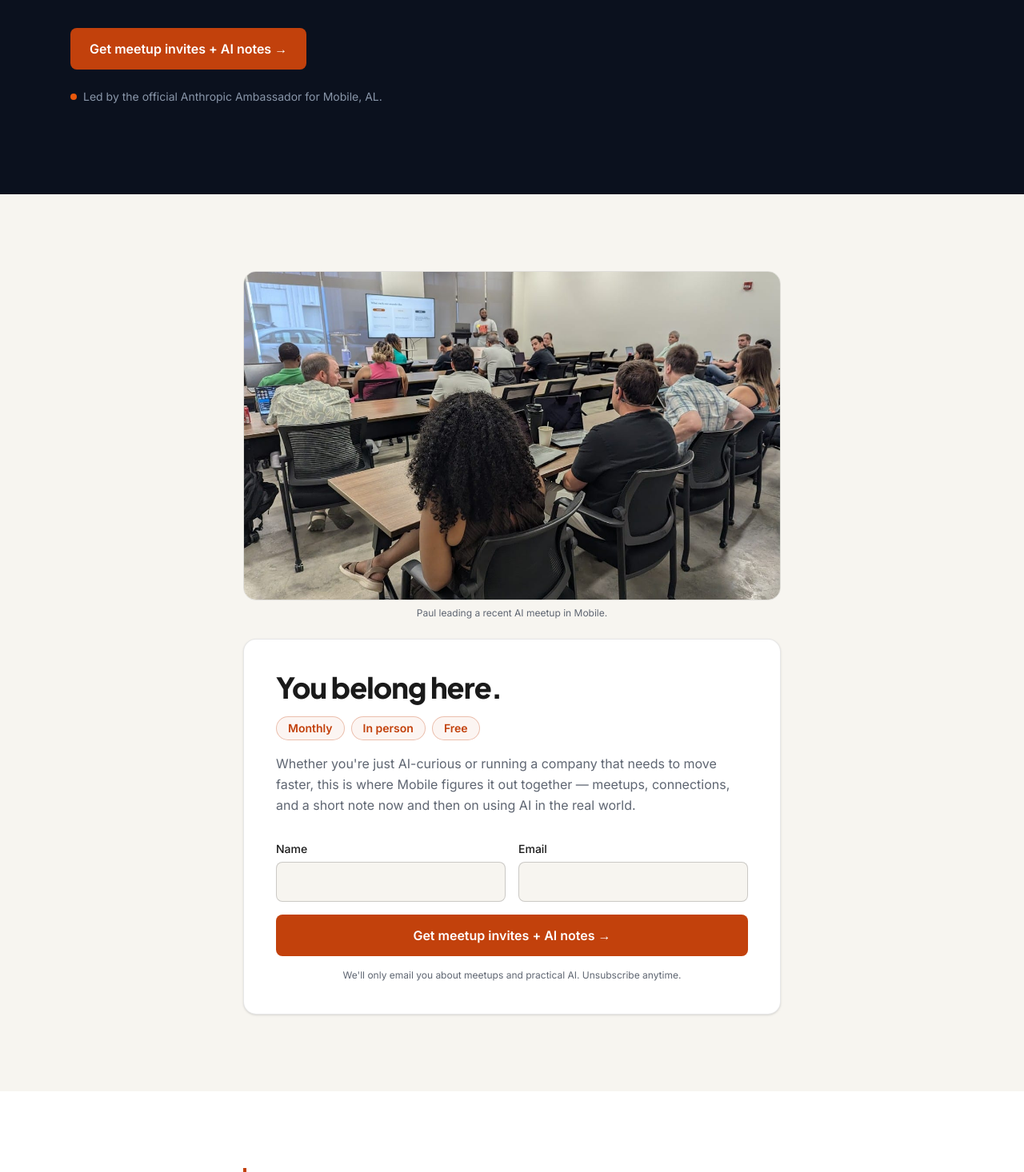
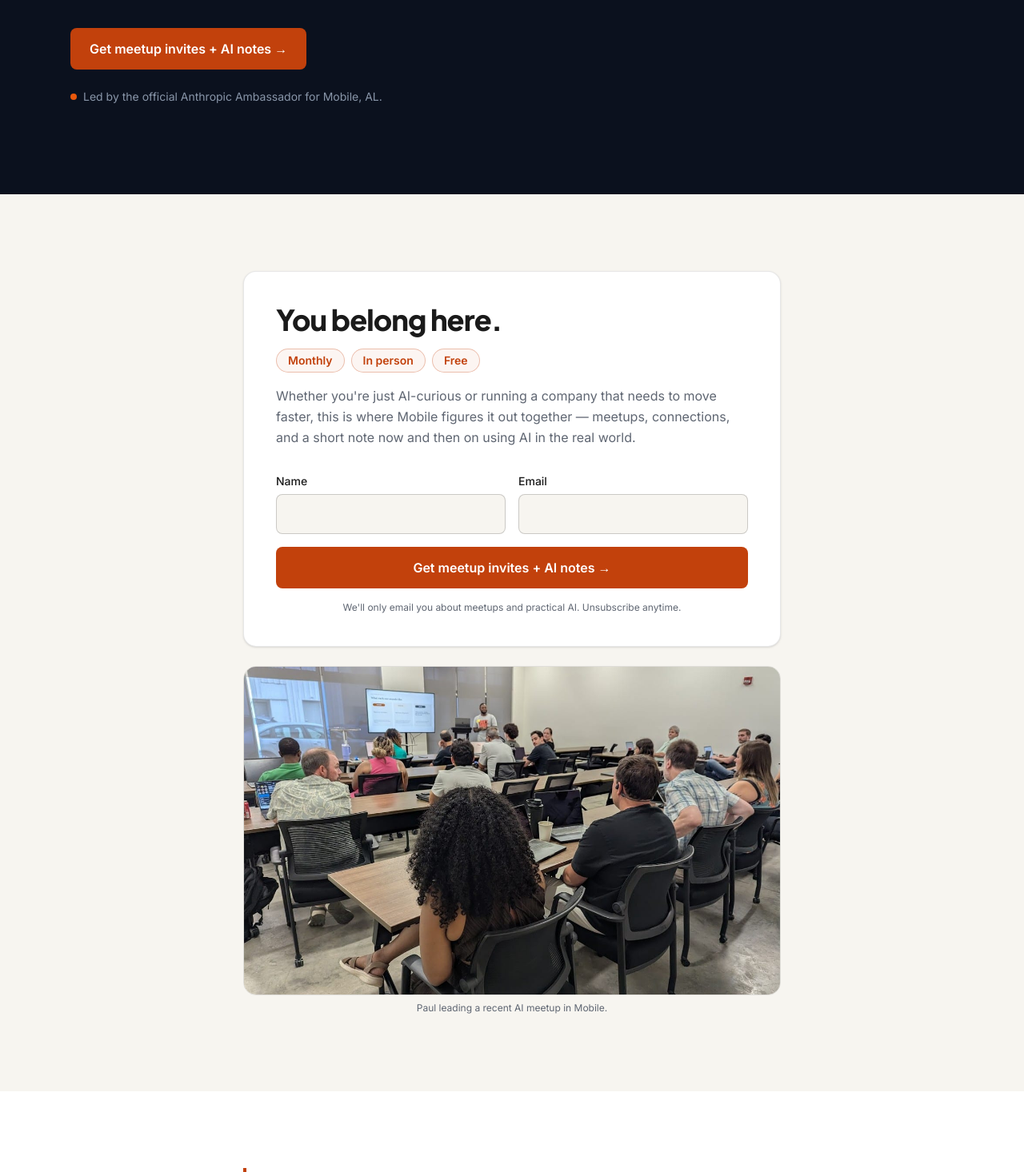
Before and after one commit to conklbm/choose-ai-today-website, a Next.js app: page / in a window 1280 px wide. Shown: the part 482-1948 px from the top of the page at 80% size. Built offline with nearby package versions, Linux system fonts and the light colour scheme; no server answers.

Commit message:
Move meetup photo below the community signup card

```diff
--- a/components/CommunitySignup.tsx
+++ b/components/CommunitySignup.tsx
@@ -37,22 +37,7 @@ export default function CommunitySignup() {
 
   return (
     <section id="community" className="mx-auto max-w-6xl px-4 py-16 sm:px-6 sm:py-24">
-      <div className="mx-auto max-w-2xl">
-        <figure>
-          <Image
-            src={COMMUNITY.photo.src}
-            alt={COMMUNITY.photo.alt}
-            width={COMMUNITY.photo.width}
-            height={COMMUNITY.photo.height}
-            sizes="(max-width: 704px) 100vw, 672px"
-            className="w-full rounded-2xl border border-ink/10 object-cover"
-          />
-          <figcaption className="mt-2 text-center text-xs text-muted">
-            {COMMUNITY.photo.caption}
-          </figcaption>
-        </figure>
-      </div>
-      <div className="mx-auto mt-6 max-w-2xl rounded-2xl border border-ink/10 bg-white p-6 shadow-sm sm:p-10">
+      <div className="mx-auto max-w-2xl rounded-2xl border border-ink/10 bg-white p-6 shadow-sm sm:p-10">
         {status === "success" ? (
           <div role="status" className="text-center">
             <h2 className="font-display text-3xl font-extrabold tracking-tight">
@@ -154,6 +139,20 @@ export default function CommunitySignup() {
           </>
         )}
       </div>
+
+      <figure className="mx-auto mt-6 max-w-2xl">
+        <Image
+          src={COMMUNITY.photo.src}
+          alt={COMMUNITY.photo.alt}
+          width={COMMUNITY.photo.width}
+          height={COMMUNITY.photo.height}
+          sizes="(max-width: 704px) 100vw, 672px"
+          className="w-full rounded-2xl border border-ink/10 object-cover"
+        />
+        <figcaption className="mt-2 text-center text-xs text-muted">
+          {COMMUNITY.photo.caption}
+        </figcaption>
+      </figure>
     </section>
   );
 }
```
